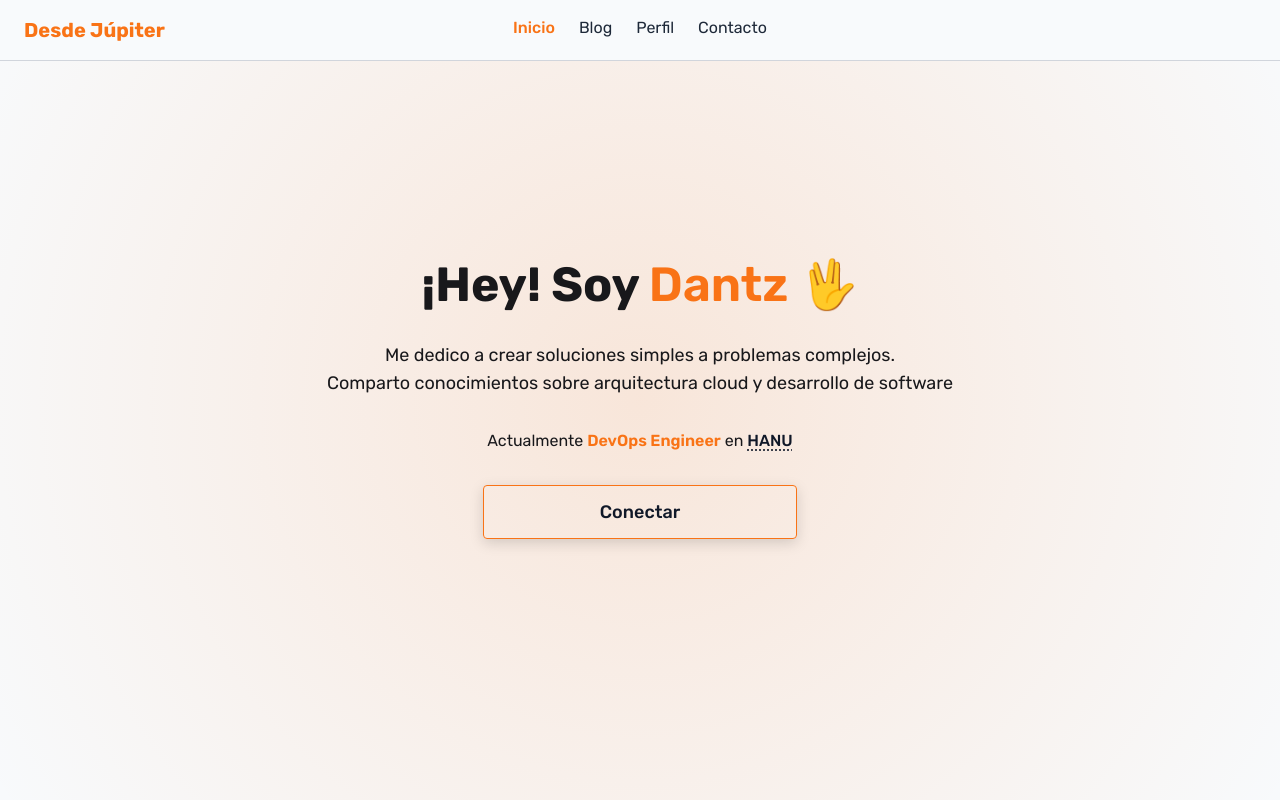
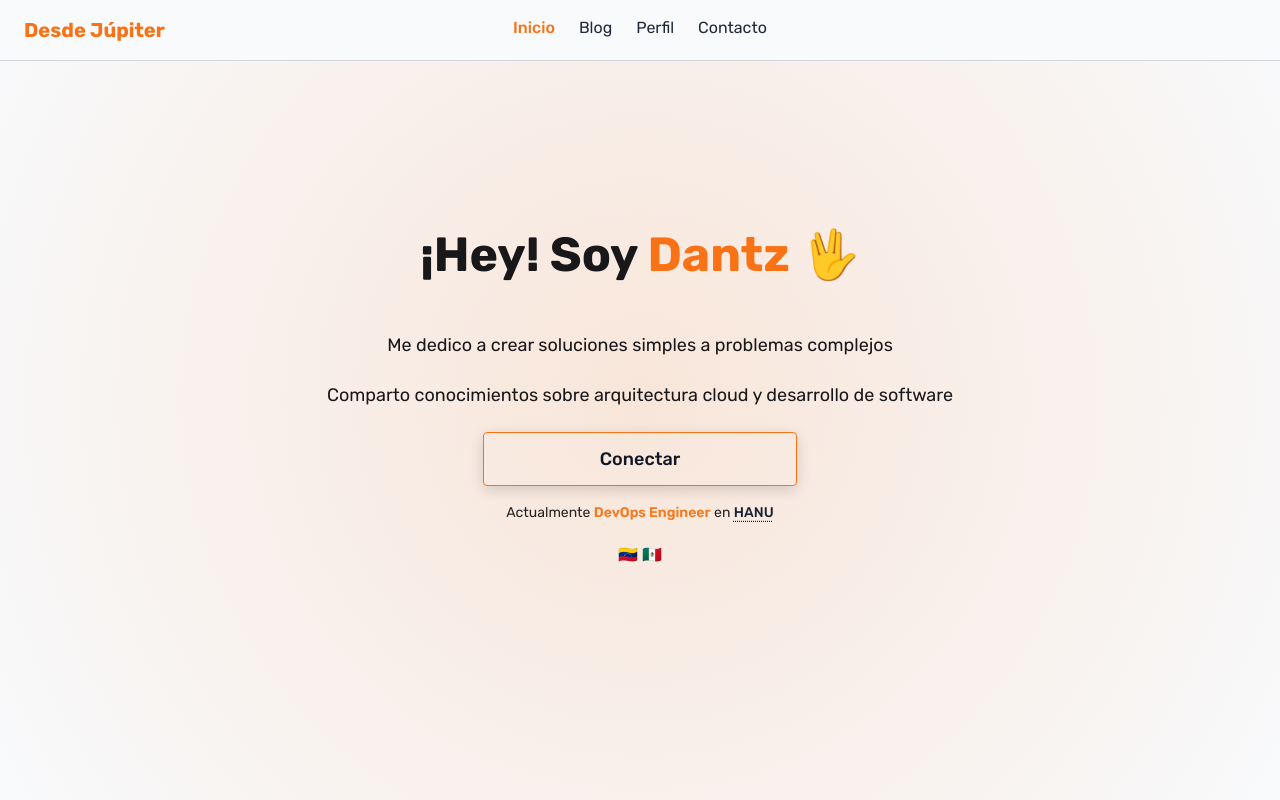
Before and after one commit to iamdantz/desdejupiter, an Astro site: page / in a window 1280 px wide. Built offline with nearby package versions, Linux system fonts and the light colour scheme; Astro itself is replaced by a stand-in of ours; some icons are missing.

Commit message:
update index format

```diff
--- a/src/pages/index.astro
+++ b/src/pages/index.astro
@@ -13,29 +13,19 @@ import MobileNavigation from '@/components/blocks/MobileNavigation.astro'
   <body class="grid h-screen grid-rows-3">
     <Header />
     <main class="@container/main flex h-full w-full flex-col items-center justify-center">
-      <section class="flex h-[80vh] w-full items-center justify-center p-8">
-        <div class="prose dark:prose-invert prose-w flex flex-col gap-8 text-center">
-          <span class="text-2xl font-bold md:text-4xl lg:text-5xl">
-            ¡Hey! Soy <strong>Dantz</strong> 🖖
-          </span>
-          <p class="mt-0 mb-0 max-w-prose text-base md:text-lg">
-            Me dedico a crear soluciones simples a problemas complejos. <span
-              class="hidden md:block"
-              >Comparto conocimientos sobre arquitectura cloud y desarrollo de software</span
-            >
-            <span class="block md:hidden">🇻🇪 🇲🇽</span>
-          </p>
-
-          <p class="mt-0 mb-0 text-sm md:text-base">
-            Actualmente <strong>DevOps Engineer</strong> en
-            <a
-              href="https://hanufit.com/"
-              class="hover:text-primary underline decoration-dotted underline-offset-4"
-              target="_blank"
-            >
-              HANU
-            </a>
-          </p>
+      <section class="flex h-[80vh] w-full items-center justify-center p-4 md:p-0">
+        <div class="prose dark:prose-invert prose-w flex flex-col text-center">
+          <h3 class="text-2xl font-bold text-zinc-900 md:text-4xl lg:text-5xl dark:text-slate-50">
+            ¡Hey! Soy <strong class="text-primary">Dantz</strong> 🖖
+          </h3>
+          <div>
+            <p class="text-base md:text-lg">
+              Me dedico a crear soluciones simples a problemas complejos
+            </p>
+            <p class="hidden text-base md:block md:text-lg">
+              Comparto conocimientos sobre arquitectura cloud y desarrollo de software
+            </p>
+          </div>
 
           <div class="flex flex-col items-center justify-center gap-4 text-lg md:flex-row">
             <a
@@ -44,6 +34,19 @@ import MobileNavigation from '@/components/blocks/MobileNavigation.astro'
             >
               <span>Conectar</span>
             </a>
+          </div>
+          <div>
+            <p class="text-xs opacity-95 md:text-sm">
+              Actualmente <strong>DevOps Engineer</strong> en
+              <a
+                href="https://hanufit.com/"
+                class="hover:text-primary underline decoration-dotted underline-offset-4"
+                target="_blank"
+              >
+                HANU
+              </a>
+            </p>
+            <span class="block">🇻🇪 🇲🇽</span>
           </div>
         </div>
       </section>
```
